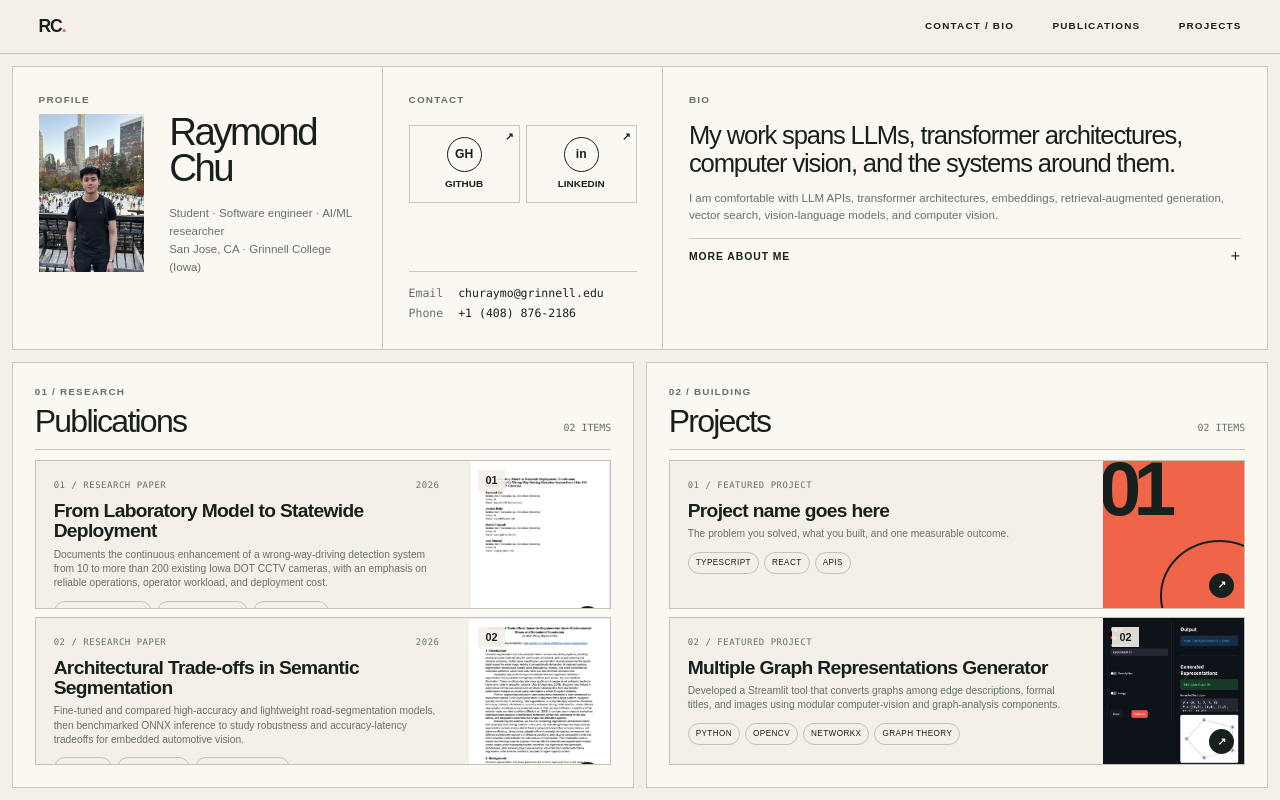
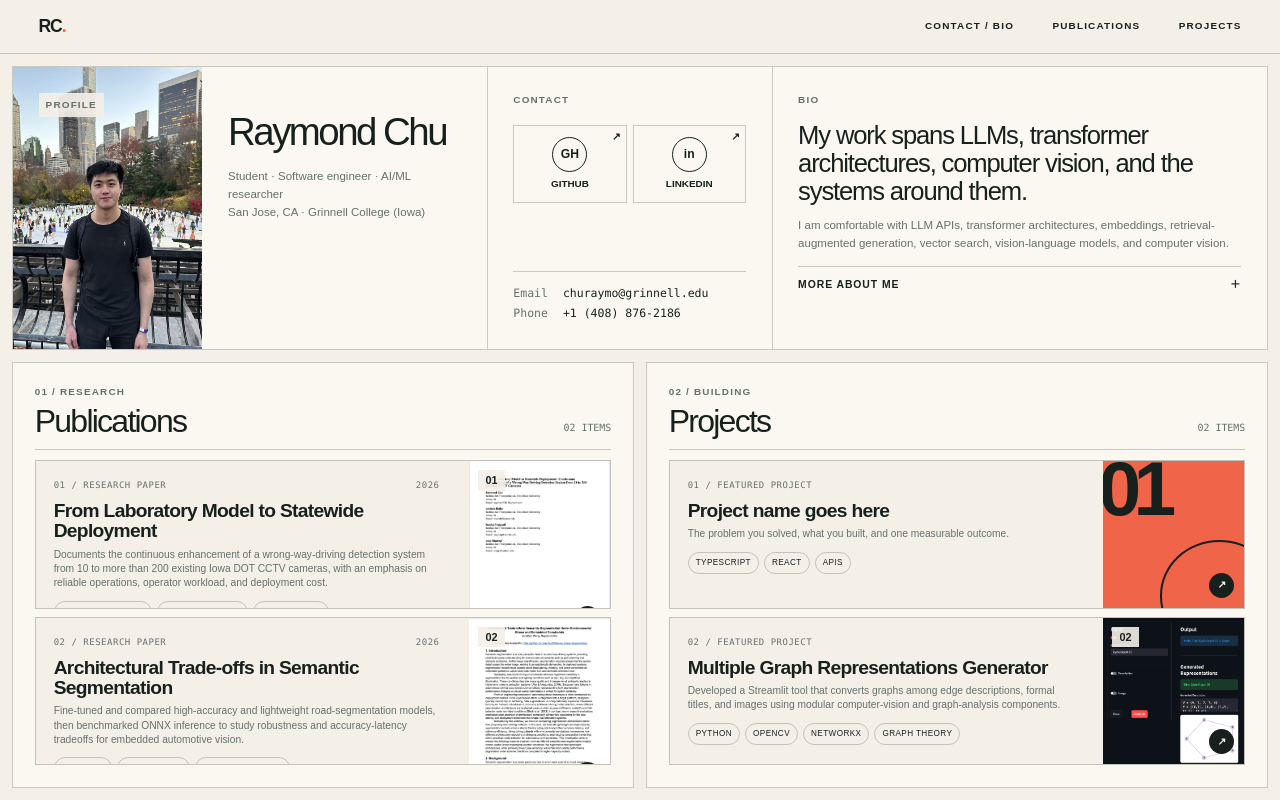
Before and after one commit to raychu23/raychu23.github.io, a Next.js app: page / in a window 1280 px wide. Built offline with nearby package versions, Linux system fonts and the light colour scheme.

Commit message:
Make profile portrait full height

```diff
--- a/app/globals.css
+++ b/app/globals.css
@@ -72,38 +72,43 @@ a { color: inherit; text-decoration: none; }
 
 .profile-panel {
   display: grid;
-  grid-template-columns: minmax(300px, 0.95fr) minmax(220px, 0.72fr) minmax(360px, 1.55fr);
+  grid-template-columns: minmax(390px, 1.2fr) minmax(220px, 0.72fr) minmax(330px, 1.25fr);
 }
 
 .identity,
 .contact-stack,
-.bio { padding: clamp(18px, 2vw, 30px); }
+.bio { min-height: 0; padding: clamp(18px, 2vw, 30px); }
 
 .identity,
 .contact-stack { border-right: 1px solid var(--line); }
 
 .identity {
-  align-items: start;
+  align-items: stretch;
   display: grid;
-  gap: clamp(18px, 2vw, 30px);
-  grid-template-columns: minmax(105px, 32%) 1fr;
-  padding-top: clamp(47px, 3.6vw, 54px);
+  gap: 0;
+  grid-template-columns: minmax(140px, 40%) 1fr;
+  padding: 0;
   position: relative;
 }
 
 .identity > .label {
+  background: rgba(244, 240, 232, 0.9);
   left: clamp(18px, 2vw, 30px);
+  padding: 5px 7px;
   position: absolute;
   top: clamp(18px, 2vw, 30px);
+  z-index: 1;
 }
 
 .portrait {
   align-items: flex-end;
-  aspect-ratio: 2 / 3;
+  aspect-ratio: auto;
   background: var(--ink);
   display: flex;
   justify-content: center;
-  max-height: 245px;
+  height: auto;
+  max-height: none;
+  min-height: 0;
   overflow: hidden;
   position: relative;
 }
@@ -111,9 +116,16 @@ a { color: inherit; text-decoration: none; }
 .portrait-image {
   display: block;
   height: 100%;
+  inset: 0;
   object-fit: cover;
   object-position: center 38%;
+  position: absolute;
   width: 100%;
+}
+
+.identity-copy {
+  align-self: start;
+  padding: clamp(47px, 3.6vw, 54px) clamp(18px, 2vw, 30px) clamp(18px, 2vw, 30px);
 }
 
 .identity-copy h1 {
@@ -424,9 +436,9 @@ a { color: inherit; text-decoration: none; }
 @media (max-height: 760px) and (min-width: 901px) {
   .portfolio-shell { grid-template-rows: minmax(205px, 0.82fr) minmax(350px, 1.4fr); }
   .identity, .contact-stack, .bio { padding: 16px; }
-  .identity { grid-template-columns: minmax(96px, 31%) 1fr; padding-top: 42px; }
+  .identity { grid-template-columns: minmax(125px, 38%) 1fr; padding: 0; }
   .identity > .label { left: 16px; top: 16px; }
-  .portrait { max-height: 190px; }
+  .identity-copy { padding: 42px 16px 16px; }
   .profile-links { margin: 10px 0; }
   .profile-links a { min-height: 58px; }
   .bio h2 { font-size: 1.35rem; margin: 10px 0 8px; }
@@ -457,7 +469,7 @@ a { color: inherit; text-decoration: none; }
   .profile-panel { grid-template-columns: 1fr; }
   .identity, .contact-stack { border-bottom: 1px solid var(--line); border-right: 0; }
   .bio { grid-column: auto; }
-  .portrait { max-height: 190px; }
+  .identity { grid-template-columns: 42% 1fr; min-height: 220px; }
   .work-card > a { grid-template-columns: 1fr 95px; }
 }
 
```
